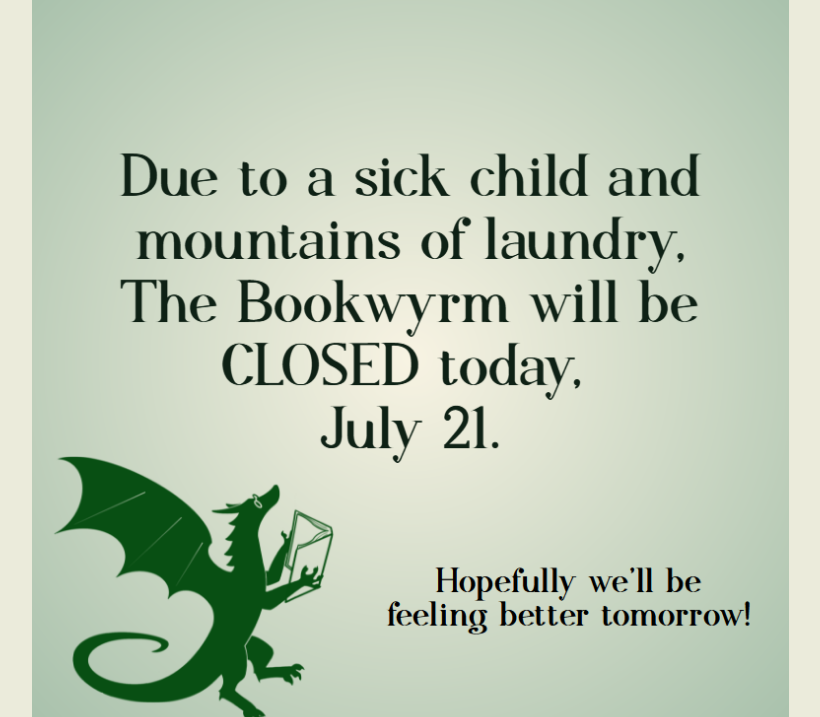
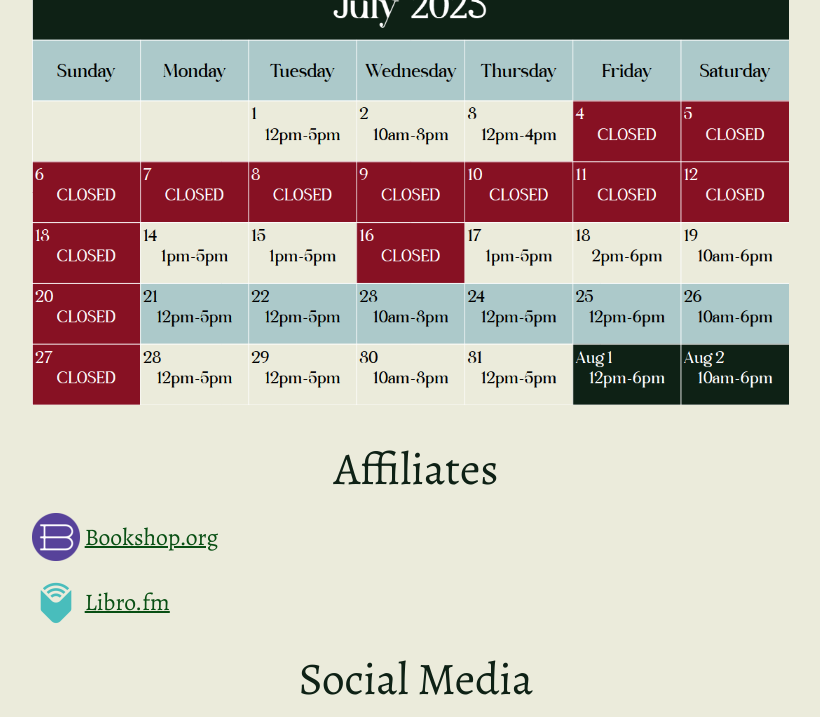
Before and after one commit to thebookwyrmhsv/thebookwyrmhsvwebsite, a plain HTML site: page index.html in a window 1280 px wide. Shown: the part 662-1379 px from the top of the page, without its empty margins (224-1044 px from the left). Drawn offline with nearby package versions, Linux system fonts and the light colour scheme.

Commit message:
Update index.html

```diff
--- a/index.html
+++ b/index.html
@@ -61,7 +61,6 @@
     <p>We are now open!  Be sure to follow us on Facebook for the latest updates on our hours!</p>
 
     <h2>Hours</h2>
-    <img class="img-full-size" src="img/closed today sick.png">
     <img class="img-full-size" src="img/July Calendar.png">
 
     <h2>Affiliates</h2>
```
